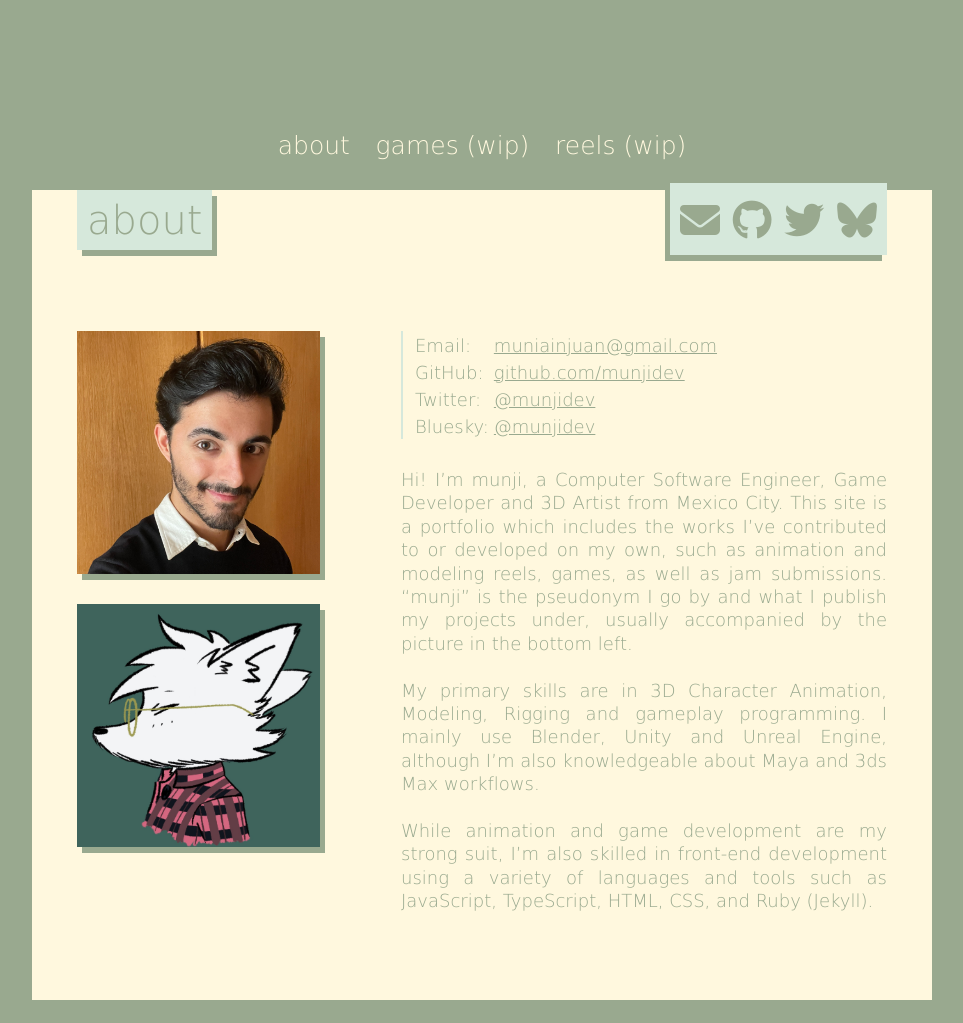
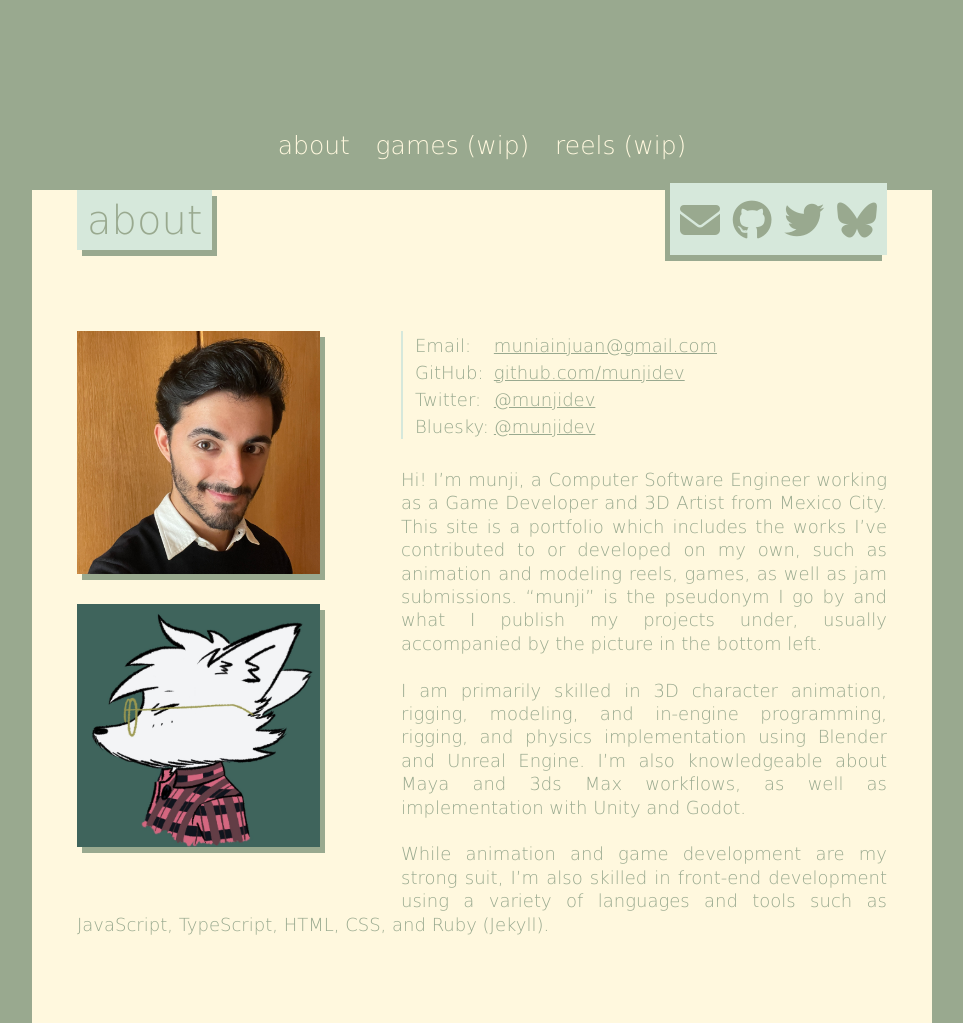
Before and after one commit to munjidev/munjidev.github.io, a Jekyll site: the page built from about.md, in a window 1280 px wide. Shown: the whole page, without its empty margins (158-1121 px from the left). Built offline with Jekyll 4.4.1, drawn with Linux system fonts in a browser that asks for light colours; nearby versions of some CDN libraries; some web fonts are replaced; before the commit the page ends 1000 px from its top, so only the background shows below that.

Commit message:
Update about info

```diff
--- a/about.md
+++ b/about.md
@@ -6,10 +6,10 @@ permalink: /about/
 
 <br/>
 
-Hi! I'm munji, a Computer Software Engineer, Game Developer and 3D Artist from Mexico City. This site is a portfolio which includes the works I’ve contributed to or developed on my own, such as animation and modeling reels, games, as well as jam submissions. "munji" is the pseudonym I go by and what I publish my projects under, usually accompanied by the picture in the bottom left.
+Hi! I'm munji, a Computer Software Engineer working as a Game Developer and 3D Artist from Mexico City. This site is a portfolio which includes the works I’ve contributed to or developed on my own, such as animation and modeling reels, games, as well as jam submissions. "munji" is the pseudonym I go by and what I publish my projects under, usually accompanied by the picture in the bottom left.
 <br/>
 <br/>
-My primary skills are in 3D Character Animation, Modeling, Rigging and gameplay programming. I mainly use Blender, Unity and Unreal Engine, although I'm also knowledgeable about Maya and 3ds Max workflows.
+I am primarily skilled in 3D character animation, rigging, modeling, and in-engine programming, rigging, and physics implementation using Blender and Unreal Engine. I'm also knowledgeable about Maya and 3ds Max workflows, as well as implementation with Unity and Godot.
 <br/>
 <br/>
 While animation and game development are my strong suit, I'm also skilled in front-end development using a variety of languages and tools such as JavaScript, TypeScript, HTML, CSS, and Ruby (Jekyll).
```
